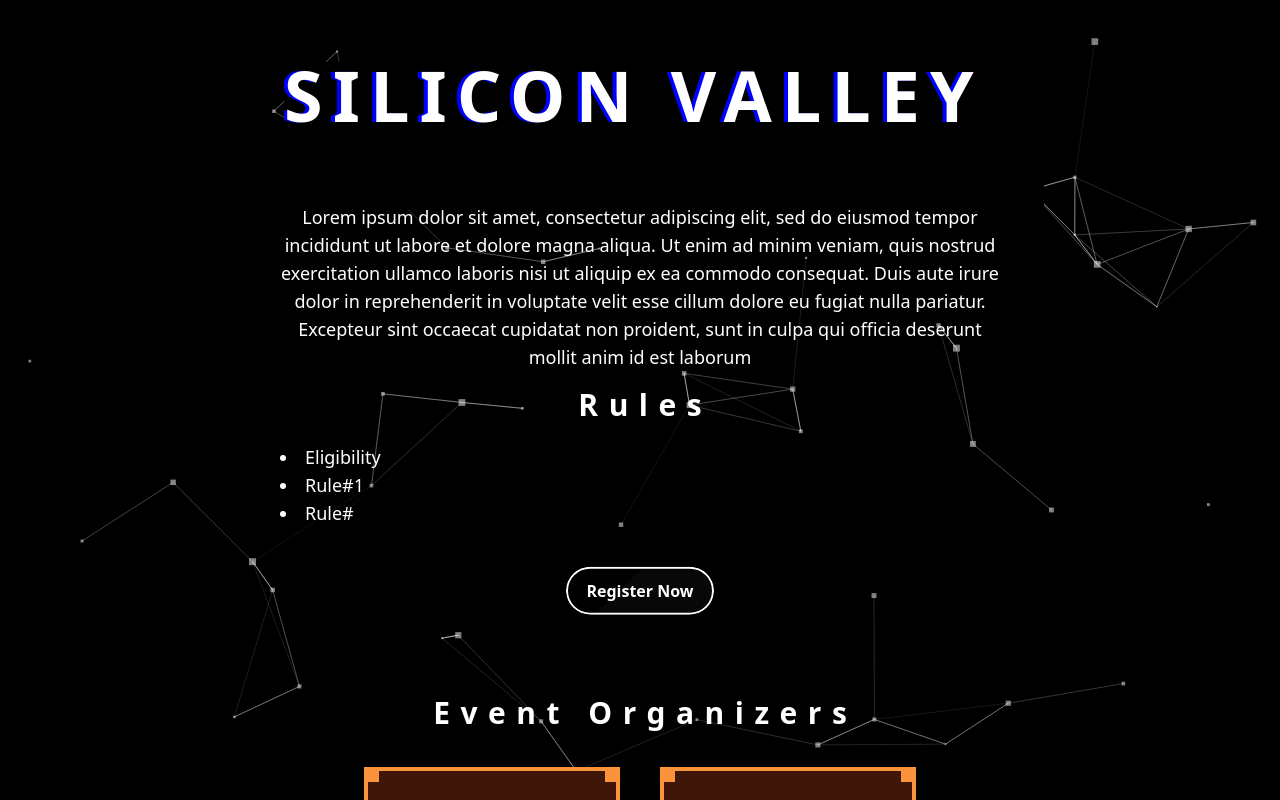
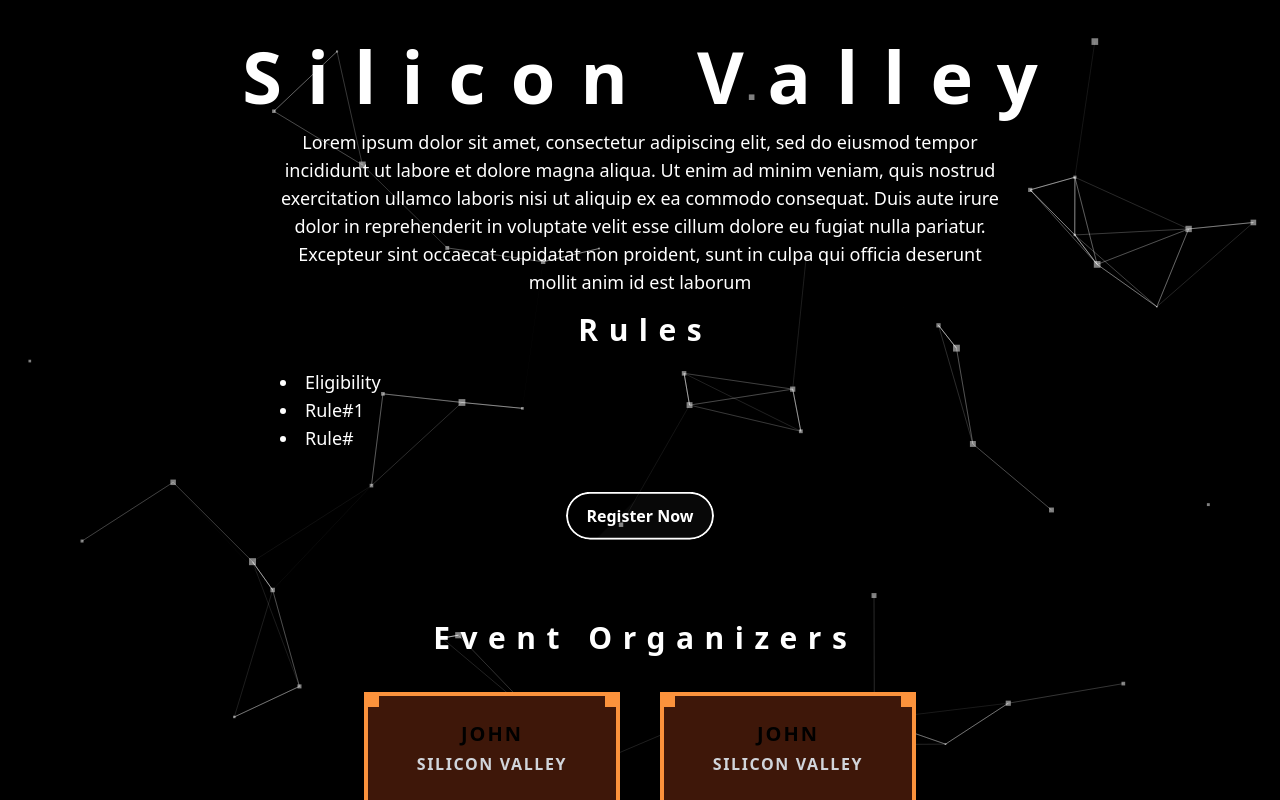
Before and after one commit to manosanjay-g/bootup23, a React (Create React App) app: page /event-details in a window 1280 px wide. Shown: the top 800 px of the page. Built offline with nearby package versions, Linux system fonts and the light colour scheme.

Commit message:
minor changes in EventDetails

```diff
--- a/src/views/EventDetails.jsx
+++ b/src/views/EventDetails.jsx
@@ -1,6 +1,6 @@
 import ParticlesBackground from "../components/ParticlesBackground";
 import OrganizerCard from "../components/OrganizerCard";
-import './textGlitch.css';
+
 const EventDetails = () => {
     return (
         <>
@@ -8,14 +8,9 @@
         <div id="event-details" className="m-10">
             <ParticlesBackground />
             <div className="text-center" id="event-description">
-                {/* Title Glitch Effect */}
-                <div class="content">
-                    <h2 class="text" data-text="Silicon Valley">
-                        Silicon Valley
-                    </h2>
-                </div>
-                {/* <h2 className="font-bold text-white my-4 font-semibold text-7xl wide-text">Silicon Valley</h2> */}
-                <p className="text-white text-lg mx-60 justify-center mt-10 mb-15">Lorem ipsum dolor sit amet, consectetur adipiscing elit, sed do eiusmod tempor incididunt ut labore et dolore magna aliqua. Ut enim ad minim veniam, quis nostrud exercitation ullamco laboris nisi ut aliquip ex ea commodo consequat. Duis aute irure dolor in reprehenderit in voluptate velit esse cillum dolore eu fugiat nulla pariatur. Excepteur sint occaecat cupidatat non proident, sunt in culpa qui officia deserunt mollit anim id est laborum</p>
+
+                 <h2 className="font-bold text-white my-4 font-semibold text-7xl wide-text">Silicon Valley</h2>
+                <p className="text-white text-lg mx-60 justify-center mb-15">Lorem ipsum dolor sit amet, consectetur adipiscing elit, sed do eiusmod tempor incididunt ut labore et dolore magna aliqua. Ut enim ad minim veniam, quis nostrud exercitation ullamco laboris nisi ut aliquip ex ea commodo consequat. Duis aute irure dolor in reprehenderit in voluptate velit esse cillum dolore eu fugiat nulla pariatur. Excepteur sint occaecat cupidatat non proident, sunt in culpa qui officia deserunt mollit anim id est laborum</p>
             </div>
             <div className="text-center" id="event-rules">
                 <h2 className="font-bold text-white my-4 font-semibold wide-text text-3xl mb-5">Rules</h2>
--- a/src/views/textGlitch.css
+++ /dev/null
@@ -1,171 +0,0 @@
-  .content{
-    width: 100%;
-    height: 100%;
-    display: flex;
-    justify-content: center;
-    align-items: center;
-  }
-  .content .text{
-    position: relative;
-    color: #fff;
-    font-weight: 700;
-    font-size: 35px;
-    transform: scale(2);
-    padding: 30px;
-    letter-spacing: 2px;
-    text-transform: uppercase;
-    margin-bottom: 10px;
-    letter-spacing: 5px;
-  }
-  .content .text:before,
-  .content .text:after {
-    padding: 30px;
-    color: white;
-    content: attr(data-text);
-    position: absolute;
-    width: 100%;
-    height: 100%;
-    background: black;
-    overflow: hidden;
-    top: 0;
-  }
-  .content .text:before{
-    left: 3px;
-    text-shadow: -2px 0 red;
-    animation: glitch-1 2s linear infinite reverse;
-  }
-  .content .text:after{
-    left: -3px;
-    text-shadow: -2px 0 blue;
-    animation: glitch-2 2s linear infinite reverse;
-  }
-  @keyframes glitch-1 {
-    0% {
-      clip: rect(132px, auto, 101px, 30px);
-    }
-    5% {
-      clip: rect(17px, auto, 94px, 30px);
-    }
-    10% {
-      clip: rect(40px, auto, 66px, 30px);
-    }
-    15% {
-      clip: rect(87px, auto, 82px, 30px);
-    }
-    20% {
-      clip: rect(137px, auto, 61px, 30px);
-    }
-    25% {
-      clip: rect(34px, auto, 14px, 30px);
-    }
-    30% {
-      clip: rect(133px, auto, 74px, 30px);
-    }
-    35% {
-      clip: rect(76px, auto, 107px, 30px);
-    }
-    40% {
-      clip: rect(59px, auto, 130px, 30px);
-    }
-    45% {
-      clip: rect(29px, auto, 84px, 30px);
-    }
-    50% {
-      clip: rect(22px, auto, 67px, 30px);
-    }
-    55% {
-      clip: rect(67px, auto, 62px, 30px);
-    }
-    60% {
-      clip: rect(10px, auto, 105px, 30px);
-    }
-    65% {
-      clip: rect(78px, auto, 115px, 30px);
-    }
-    70% {
-      clip: rect(105px, auto, 13px, 30px);
-    }
-    75% {
-      clip: rect(15px, auto, 75px, 30px);
-    }
-    80% {
-      clip: rect(66px, auto, 39px, 30px);
-    }
-    85% {
-      clip: rect(133px, auto, 73px, 30px);
-    }
-    90% {
-      clip: rect(36px, auto, 128px, 30px);
-    }
-    95% {
-      clip: rect(68px, auto, 103px, 30px);
-    }
-    100% {
-      clip: rect(14px, auto, 100px, 30px);
-    }
-  }
-  @keyframes glitch-2 {
-    0% {
-      clip: rect(129px, auto, 36px, 30px);
-    }
-    5% {
-      clip: rect(36px, auto, 4px, 30px);
-    }
-    10% {
-      clip: rect(85px, auto, 66px, 30px);
-    }
-    15% {
-      clip: rect(91px, auto, 91px, 30px);
-    }
-    20% {
-      clip: rect(148px, auto, 138px, 30px);
-    }
-    25% {
-      clip: rect(38px, auto, 122px, 30px);
-    }
-    30% {
-      clip: rect(69px, auto, 54px, 30px);
-    }
-    35% {
-      clip: rect(98px, auto, 71px, 30px);
-    }
-    40% {
-      clip: rect(146px, auto, 34px, 30px);
-    }
-    45% {
-      clip: rect(134px, auto, 43px, 30px);
-    }
-    50% {
-      clip: rect(102px, auto, 80px, 30px);
-    }
-    55% {
-      clip: rect(119px, auto, 44px, 30px);
-    }
-    60% {
-      clip: rect(106px, auto, 99px, 30px);
-    }
-    65% {
-      clip: rect(141px, auto, 74px, 30px);
-    }
-    70% {
-      clip: rect(20px, auto, 78px, 30px);
-    }
-    75% {
-      clip: rect(133px, auto, 79px, 30px);
-    }
-    80% {
-      clip: rect(78px, auto, 52px, 30px);
-    }
-    85% {
-      clip: rect(35px, auto, 39px, 30px);
-    }
-    90% {
-      clip: rect(67px, auto, 70px, 30px);
-    }
-    95% {
-      clip: rect(71px, auto, 103px, 30px);
-    }
-    100% {
-      clip: rect(83px, auto, 40px, 30px);
-    }
-  }
```
